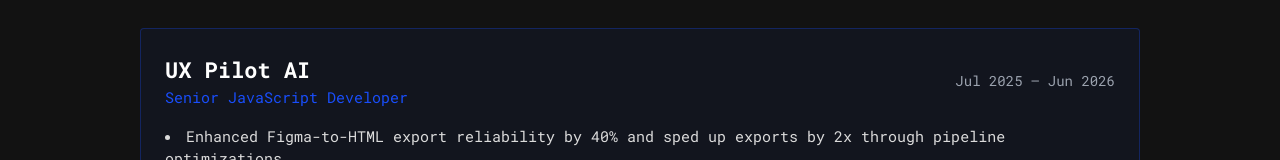
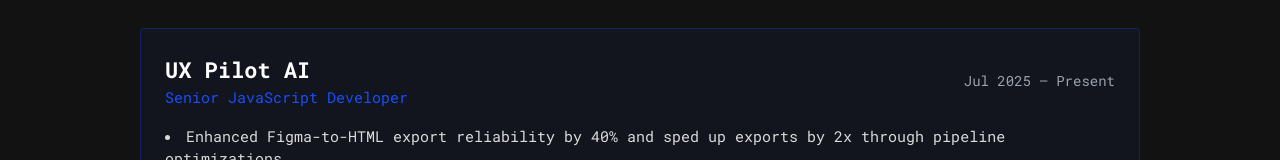
Before and after one commit to hali241997/my-portfolio, a Next.js app: page / in a window 1280 px wide. Shown: the part 2304-2464 px from the top of the page. Built offline with nearby package versions, Linux system fonts and the light colour scheme.

Commit message:
Update experience period for UX Pilot AI role to reflect current status

```diff
--- a/src/components/Experience/index.tsx
+++ b/src/components/Experience/index.tsx
@@ -8,7 +8,7 @@
   {
     company: "UX Pilot AI",
     role: "Senior JavaScript Developer",
-    period: "Jul 2025 – Jun 2026",
+    period: "Jul 2025 – Present",
     bullets: [
       "Enhanced Figma-to-HTML export reliability by 40% and sped up exports by 2x through pipeline optimizations.",
       "Drove 50% more React prototype usage by shipping the HTML-to-React pipeline and React Focus Mode.",
```
